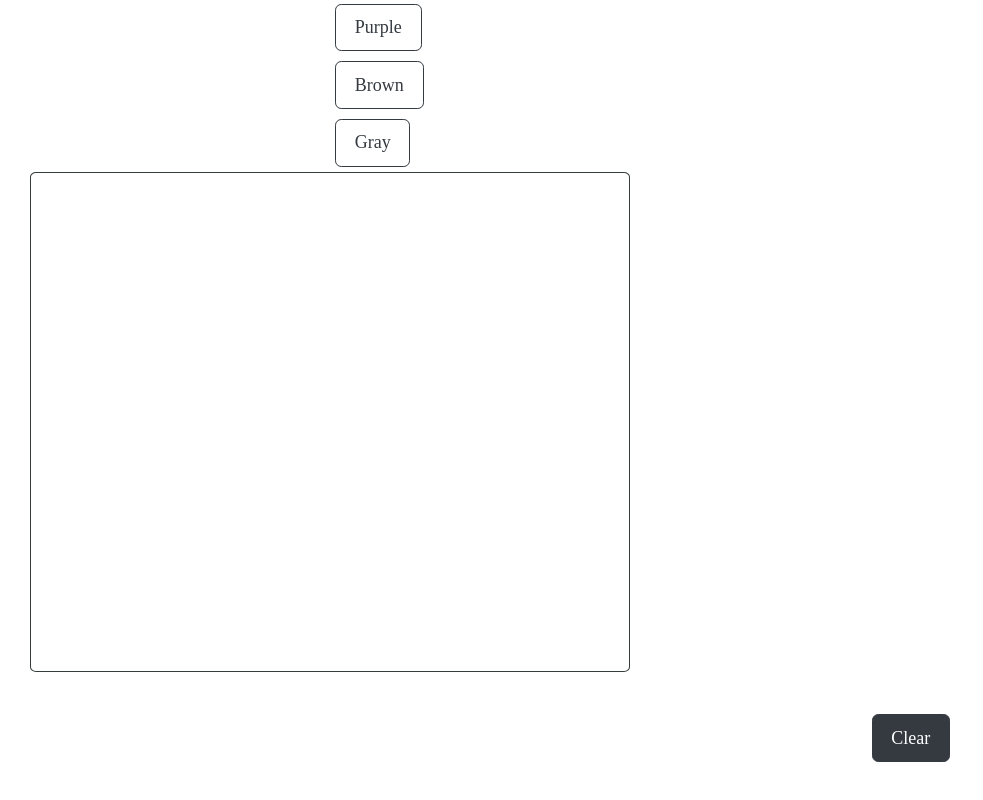
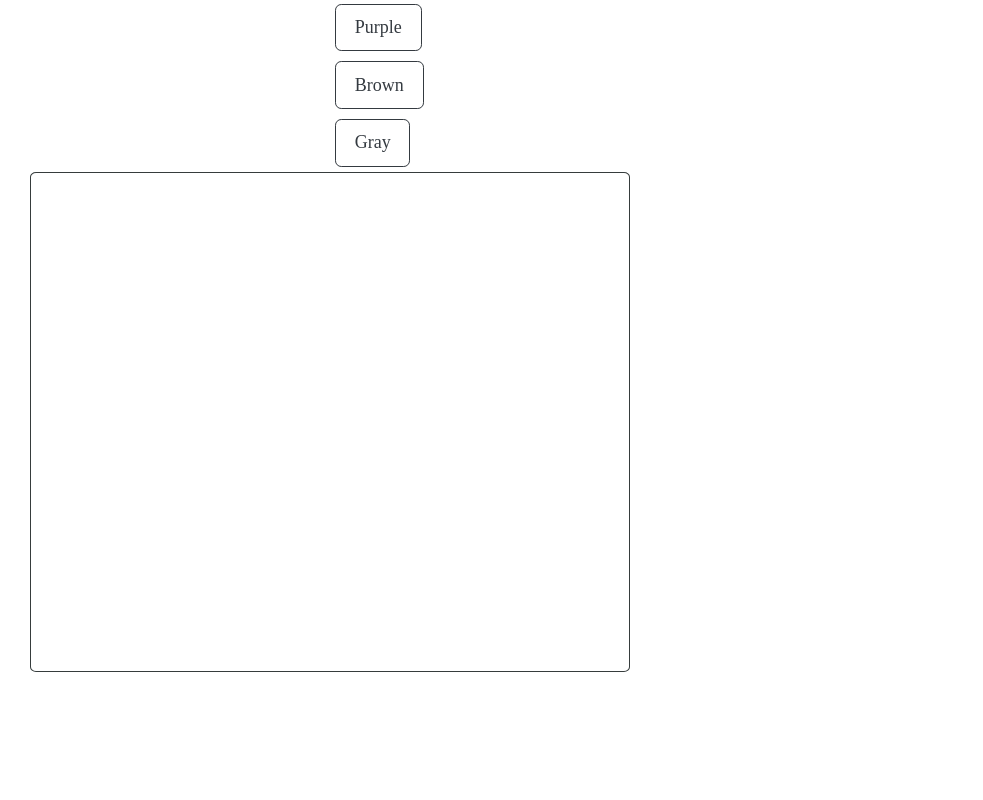
Before and after one commit to SarahMBeecroft/InterviewChallenge, a React (Create React App) app in the folder client/: page / in a window 1280 px wide. Shown: the part 508-1308 px from the top of the page, without its empty margins (0-983 px from the left). After the commit the page ends 1240 px from the top, so only its background shows below. Built offline with nearby package versions, Linux system fonts and the light colour scheme; a web font is replaced by a local one.

Commit message:
Updated Results component with ColorCard component

```diff
--- a/client/src/components/Results/index.js
+++ b/client/src/components/Results/index.js
@@ -1,11 +1,12 @@
-import React from "react";
-import "./style.css";
+import React from 'react';
+import './style.css';
+import ColorCard from '../../components/ColorCard';
 
 
 function Results({ children }) {
   return (
-    <div>
-      { children }
+    <div className='colorResults'>
+      <ColorCard style={{ width: "100vw" }}/>
     </div>
   );
 }
--- a/client/src/components/Results/style.css
+++ b/client/src/components/Results/style.css
@@ -0,0 +1,3 @@
+.colorResults {
+  padding-top: 20px;
+}
```
